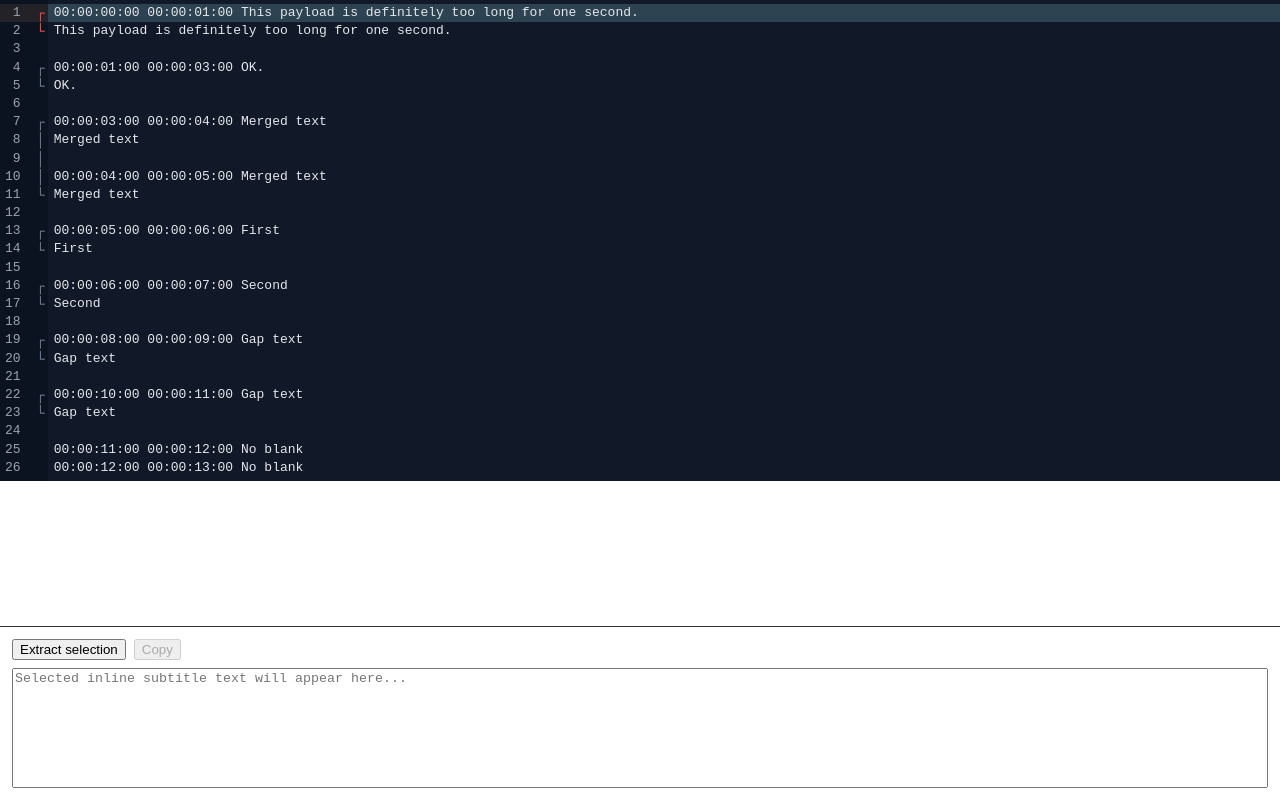
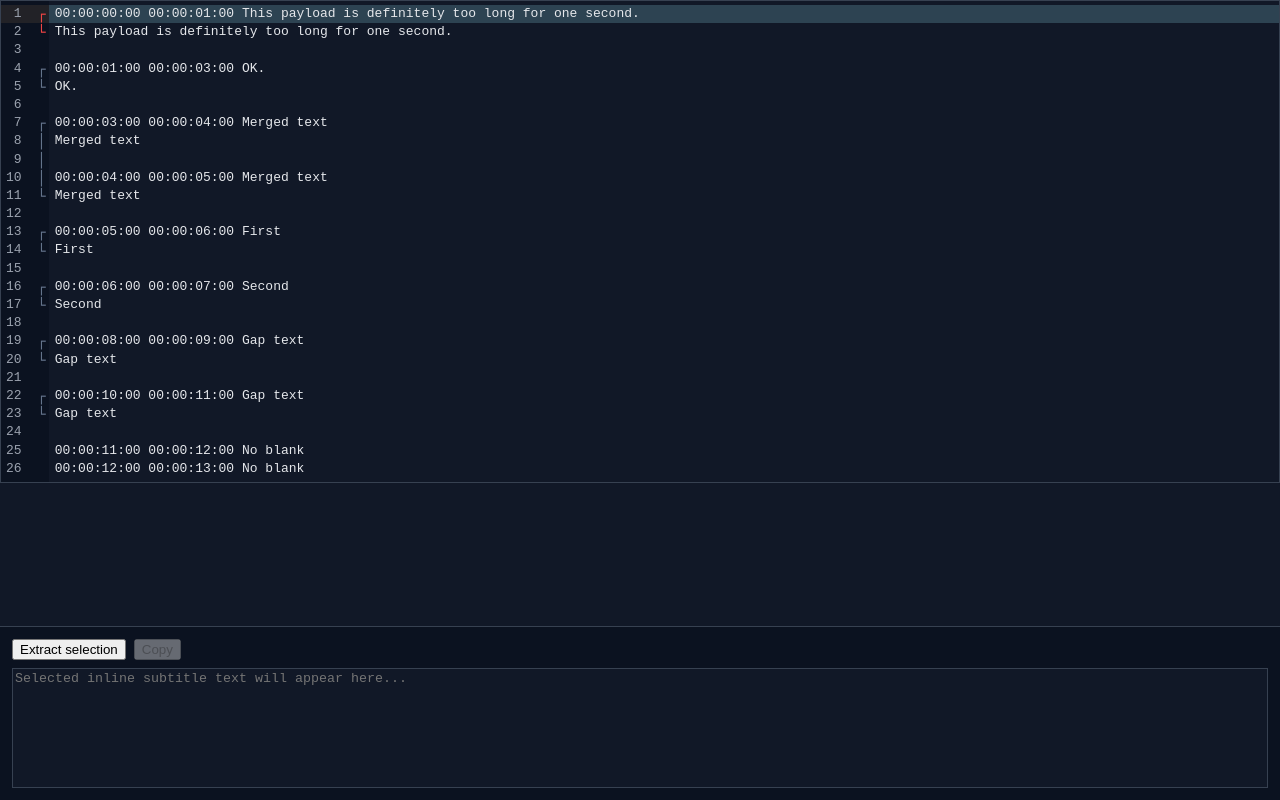
Before and after one commit to weiying-chen/sub, a React (Vite) app: page / in a window 1280 px wide. Built offline with nearby package versions, Linux system fonts and the light colour scheme.

Commit message:
Unify app and CodeMirror theming

```diff
--- a/src/App.tsx
+++ b/src/App.tsx
@@ -15,6 +15,10 @@ import { sampleSubtitles } from './fixtures/subtitles'
 
 export default function App() {
   const isDark = true
+
+  useEffect(() => {
+    document.documentElement.dataset.theme = isDark ? 'dark' : 'light'
+  }, [isDark])
 
   const [value, setValue] = useState(sampleSubtitles)
   const [view, setView] = useState<EditorView | null>(null)
@@ -90,6 +94,8 @@ export default function App() {
         height: '100vh',
         display: 'flex',
         flexDirection: 'column',
+        background: 'var(--bg)',
+        color: 'var(--text)',
       }}
     >
       <div style={{ flex: 1, minHeight: 0 }}>
@@ -106,7 +112,8 @@ export default function App() {
 
       <div
         style={{
-          borderTop: '1px solid #333',
+          borderTop: '1px solid var(--border)',
+          background: 'var(--panel)',
           padding: 12,
           display: 'flex',
           flexDirection: 'column',
@@ -126,7 +133,14 @@ export default function App() {
           value={extracted}
           onChange={(e) => setExtracted(e.target.value)}
           placeholder="Selected inline subtitle text will appear here..."
-          style={{ width: '100%', height: 120, resize: 'none' }}
+          style={{
+            width: '100%',
+            height: 120,
+            resize: 'none',
+            background: 'var(--bg)',
+            color: 'var(--text)',
+            border: '1px solid var(--border)',
+          }}
         />
       </div>
     </div>
--- a/src/cm/themeDark.ts
+++ b/src/cm/themeDark.ts
@@ -3,30 +3,30 @@ import { EditorView } from '@codemirror/view'
 export const darkTheme = EditorView.theme(
   {
     '&': {
-      color: '#e5e7eb',           // text
-      backgroundColor: '#111827', // gray-900 (softer than slate-900)
+      color: 'var(--text)',
+      backgroundColor: 'var(--bg)',
     },
 
     '.cm-scroller': {
-      backgroundColor: '#111827',
+      backgroundColor: 'var(--bg)',
     },
 
     '.cm-content': {
-      caretColor: '#e5e7eb',
-      backgroundColor: '#111827',
+      caretColor: 'var(--text)',
+      backgroundColor: 'var(--bg)',
     },
 
     '.cm-cursor, .cm-dropCursor': {
-      borderLeftColor: '#e5e7eb',
+      borderLeftColor: 'var(--text)',
     },
 
     '&.cm-focused .cm-selectionBackground, ::selection': {
-      backgroundColor: '#374151', // gray-700 (slightly softer than slate-700)
+      backgroundColor: 'var(--cm-selection)',
     },
 
     '.cm-gutters': {
-      backgroundColor: '#0b1220', // softer than slate-950, not pitch black
-      color: '#9ca3af',           // gray-400 for better readability
+      backgroundColor: 'var(--cm-gutter-bg)',
+      color: 'var(--cm-gutter-text)',
       border: 'none',
     },
   },
--- a/src/cm/themeLight.ts
+++ b/src/cm/themeLight.ts
@@ -3,25 +3,30 @@ import { EditorView } from '@codemirror/view'
 export const lightTheme = EditorView.theme(
   {
     '&': {
-      color: '#111827',           // gray-900
-      backgroundColor: '#ffffff',
+      color: 'var(--text)',
+      backgroundColor: 'var(--bg)',
+    },
+
+    '.cm-scroller': {
+      backgroundColor: 'var(--bg)',
     },
 
     '.cm-content': {
-      caretColor: '#111827',
+      caretColor: 'var(--text)',
+      backgroundColor: 'var(--bg)',
     },
 
     '.cm-cursor, .cm-dropCursor': {
-      borderLeftColor: '#111827',
+      borderLeftColor: 'var(--text)',
     },
 
     '&.cm-focused .cm-selectionBackground, ::selection': {
-      backgroundColor: '#e5e7eb', // gray-200
+      backgroundColor: 'var(--cm-selection)',
     },
 
     '.cm-gutters': {
-      backgroundColor: '#f9fafb', // gray-50
-      color: '#6b7280',           // gray-500
+      backgroundColor: 'var(--cm-gutter-bg)',
+      color: 'var(--cm-gutter-text)',
       border: 'none',
     },
   },
--- a/src/index.css
+++ b/src/index.css
@@ -1,3 +1,39 @@
+/* ---- Theme tokens ---- */
+
+:root {
+  --bg: #ffffff;
+  --panel: #f3f4f6;
+  --text: #111827;
+  --muted: #6b7280;
+  --border: #e5e7eb;
+
+  /* CodeMirror-specific */
+  --cm-gutter-bg: #f8fafc;
+  --cm-gutter-text: #6b7280;
+  --cm-selection: #d1d5db;
+
+  /* Semantic */
+  --danger: #ef4444;
+  --warning: #f59e0b;
+  --ts-link: #64748b;
+}
+
+[data-theme="dark"] {
+  --bg: #111827;
+  --panel: #0b1220;
+  --text: #e5e7eb;
+  --muted: #9ca3af;
+  --border: #374151;
+
+  --cm-gutter-bg: #0b1220;
+  --cm-gutter-text: #9ca3af;
+  --cm-selection: #374151;
+
+  --danger: #ef4444;
+  --warning: #f59e0b;
+  --ts-link: #64748b;
+}
+
 /* ---- Global layout reset ---- */
 *,
 *::before,
@@ -27,6 +63,25 @@ body,
   touch-action: pan-y;
 }
 
+/* ---- CodeMirror focus outline fix (Chrome dotted outline) ---- */
+
+/* Remove Chrome's default focus outline */
+.cm-editor:focus,
+.cm-editor:focus-visible {
+  outline: none !important;
+}
+
+/* Base editor border */
+.cm-editor {
+  border: 1px solid var(--border);
+}
+
+/* Custom, consistent focus state */
+.cm-editor.cm-focused {
+  outline: 2px solid var(--border);
+  outline-offset: -1px;
+}
+
 /* ---- Semantic highlights (tuned for dark + light) ---- */
 
 .cm-too-long {
@@ -36,7 +91,7 @@ body,
 
 .cm-cps-dot {
   /* Slightly brighter so it doesn't look muddy on dark backgrounds */
-  color: #f59e0b; /* amber-500 */
+  color: var(--warning);
   font-size: 14px;
   line-height: 1;
   margin-left: 4px;
@@ -75,17 +130,17 @@ body,
   line-height: 1;
 
   /* Neutral glyph color that reads nicely on dark + light */
-  color: #64748b; /* slate-500 */
+  color: var(--ts-link);
   opacity: 1;
 }
 
 .cm-ts-link--ok {
-  color: #64748b; /* slate-500 */
+  color: var(--ts-link);
   opacity: 1;
 }
 
 .cm-ts-link--flagged {
   /* Slightly less harsh than red-600 on dark themes */
-  color: #ef4444; /* red-500 */
+  color: var(--danger);
   opacity: 1;
 }
```
